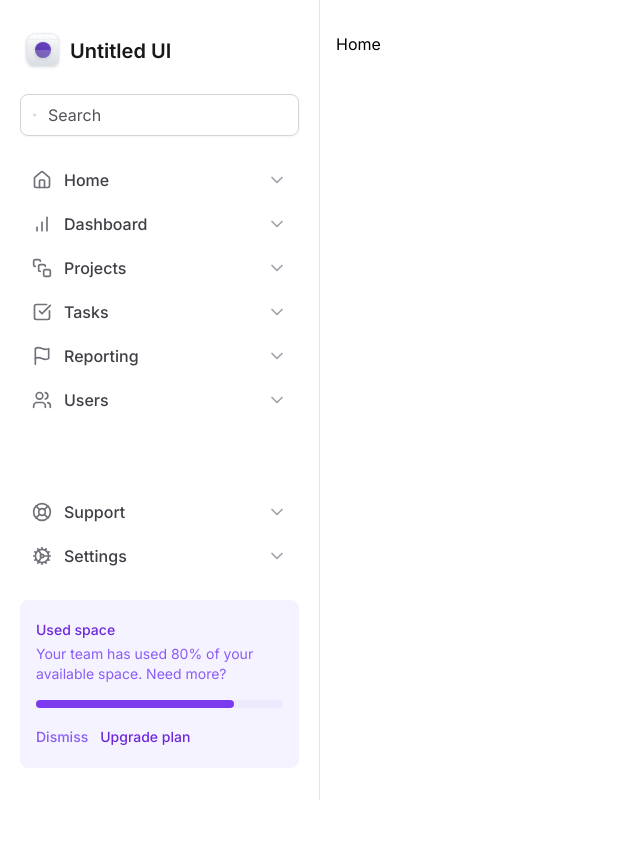
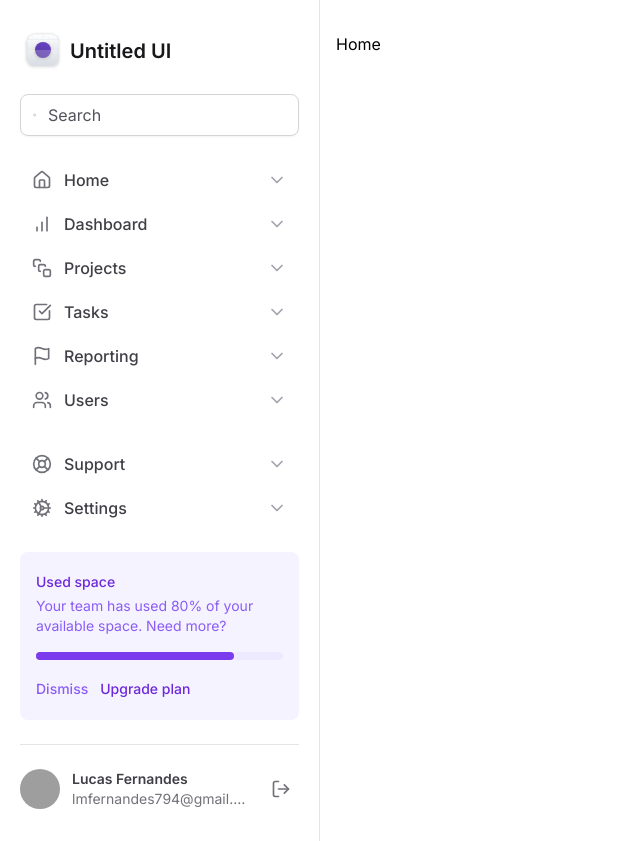
Before and after one commit to lucasmfg7/next-tailwind, a Next.js app: page / in a window 1280 px wide. Shown: the whole page, without its empty margins (0-640 px from the left). Before the commit the page ends 800 px from the top, so only its background shows below. Built offline with nearby package versions, Linux system fonts and the light colour scheme; grey boxes are pictures that could not be loaded.

Commit message:
Perfil do Usuário

```diff
--- /dev/null
+++ b/src/components/Sidebar/Profile.tsx
@@ -0,0 +1,24 @@
+import { LogOut } from 'lucide-react'
+
+export const Profile = () => {
+  return (
+    <div className="flex items-center gap-3">
+      <img
+        src="https://github.com/lucasmfg7.png"
+        className="h-10 w-10 rounded-full"
+        alt=""
+      />
+      <div className="flex flex-col truncate">
+        <span className="text-sm font-semibold text-zinc-700">
+          Lucas Fernandes
+        </span>
+        <span className="truncate text-sm text-zinc-500">
+          lmfernandes794@gmail.com
+        </span>
+      </div>
+      <button className="ml-auto rounded-md p-2 hover:bg-zinc-50">
+        <LogOut className="h-5 w-5 text-zinc-500" />
+      </button>
+    </div>
+  )
+}
--- a/src/components/Sidebar/index.tsx
+++ b/src/components/Sidebar/index.tsx
@@ -12,6 +12,7 @@
 import { UsedSpaceWidget } from '../UsedSpaceWidget'
 import { Logo } from './Logo'
 import { NavItem } from './NavItem'
+import { Profile } from './Profile'
 
 export const Sidebar = () => {
   return (
@@ -41,6 +42,10 @@
         </nav>
 
         <UsedSpaceWidget />
+
+        <div className="h-px bg-zinc-200" />
+
+        <Profile />
       </div>
     </aside>
   )
```
